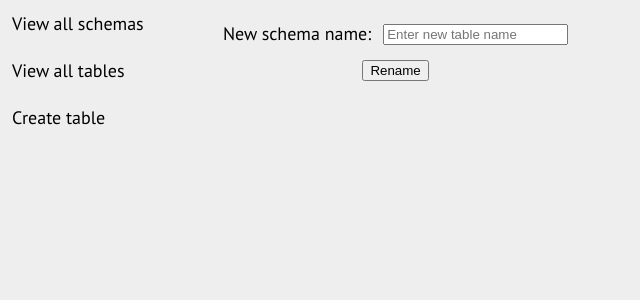
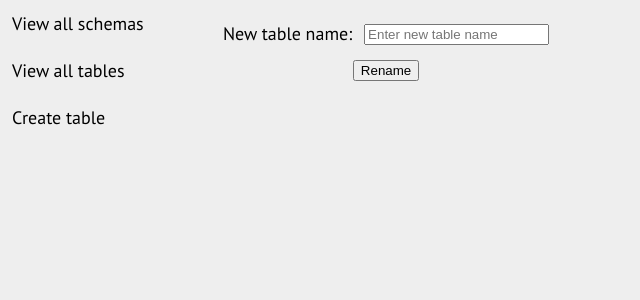
Before and after one commit to shubham1172/anton, a Flask app: template templates/table_rename.html in a window 1280 px wide. Shown: the part 47-347 px from the top of the page, without its empty margins (0-640 px from the left). Run offline with Flask 2, Linux system fonts and the light colour scheme; the template is opened without the code that fills it, so the values that code supplies are empty.

Commit message:
Table rename added

```diff
--- a/static/js/table_rename.js
+++ b/static/js/table_rename.js
@@ -1,7 +1,7 @@
 window.onload = function() {
   var rename_table = document.getElementById('rename_table');
 
-  rename_schema.onclick = function(){
+  rename_table.onclick = function(){
       var url=window.location.href;
       var arr=url.split("/");
       var request = new XMLHttpRequest();
--- a/templates/table.html
+++ b/templates/table.html
@@ -8,7 +8,6 @@
 <div class="vertical-menu">
 	 <a href="/model">View all schemas</a>
 	 <a href="/model/{{schema}}">View all tables</a>
-	 <a href="#">Alter table</a>
 </div>
 
 <div class="columns">
--- a/templates/table_rename.html
+++ b/templates/table_rename.html
@@ -18,7 +18,7 @@
     <tr></tr>
     <tr>
       <td></td>
-      <td>New schema name: </td>
+      <td>New table name: </td>
       <td><input type="text" id="table_name" placeholder="Enter new table name"></td>
     </tr>
     <tr>
```
Also changed, not shown: static/js/table_add.js (+6 -1 lines).
